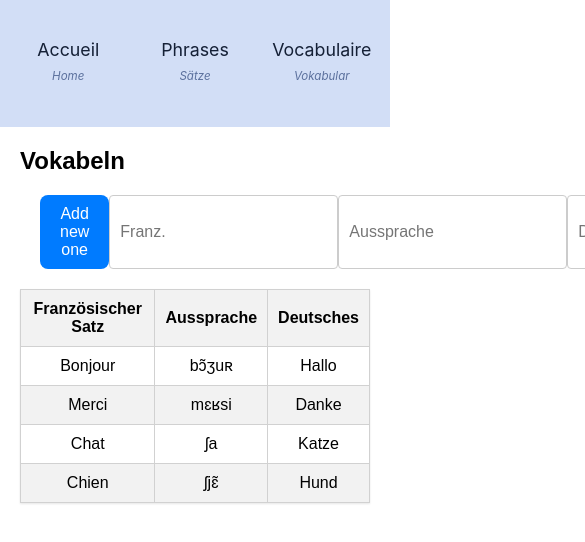
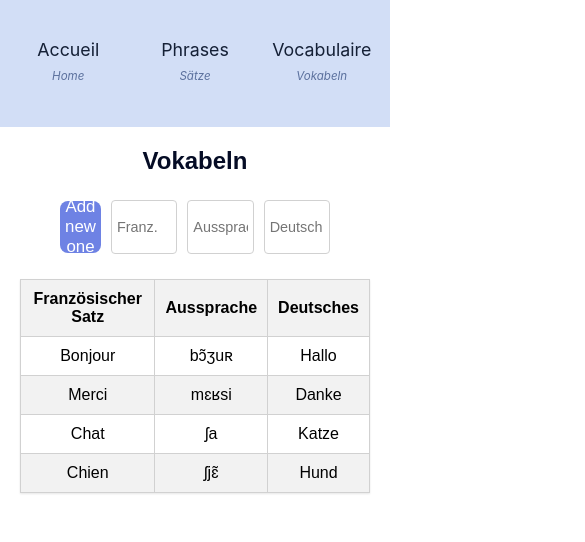
Before and after one commit to paulstllb/lefrnce, a React (Create React App) app: page /vocab in a window 390 px wide. Shown: the top 542 px of the page, 585 px wide, since content can reach past the window. Built offline with nearby package versions, Linux system fonts and the light colour scheme.

Commit message:
Anthéa: responsive editor vokabeln

```diff
--- a/src/App.css
+++ b/src/App.css
@@ -3,6 +3,7 @@
   padding: 0;
 }
 
+/*HEADER*/
 .App-header {
   background-color: #d2def6;
   height: 15vh;
@@ -14,12 +15,11 @@
   justify-content: space-evenly;
   font-size: calc(10px + 2vmin);
   color: white;
-}
-
-.App-header li{
+}.App-header li{
   list-style-type: none;
-}
-.App-header a{
+  text-align: center;
+  width:30%;
+}.App-header a{
   color:rgb(21, 32, 54);
   text-decoration: none;
   margin:auto;
@@ -39,9 +39,6 @@
   transition:transform 0.2s ease-in-out;
 }.App-header li>a:hover::after{
   transform: scale(1);
-}.App-header li{
-  text-align: center;
-  width:30%;
 }.App-header .translated{
   font-style: italic;
   font-size: 65%;
--- a/src/App.js
+++ b/src/App.js
@@ -21,7 +21,7 @@ function App() {
 
               <li>
                 <Link to="/vocab">Vocabulaire</Link>
-                <p className='translated'>Vokabular</p>
+                <p className='translated'>Vokabeln</p>
               </li>
 
             </ul>
--- a/src/components/Home/Home.js
+++ b/src/components/Home/Home.js
@@ -1,3 +1,4 @@
+
 function Home(){
     return(<p>Home</p>)
 }
--- a/src/components/vocab/vocab.js
+++ b/src/components/vocab/vocab.js
@@ -58,17 +58,17 @@ function Comp({ onAddVokabel }) {
       <div className={`custom-button`} onClick={handleAddClick}>
         Add new one
       </div>
-      <input
+      <input className={styles['vokabeln-input']}
         placeholder="Franz."
         value={franzoesisch}
         onChange={(e) => setFranzoesisch(e.target.value)}
       />
-      <input
+      <input className={styles['vokabeln-input']}
         placeholder="Aussprache"
         value={aussprache}
         onChange={(e) => setAussprache(e.target.value)}
       />
-      <input
+      <input className={styles['vokabeln-input']}
         placeholder="Deutsch"
         value={deutsch}
         onChange={(e) => setDeutsch(e.target.value)}
--- a/src/components/vocab/vocab.module.css
+++ b/src/components/vocab/vocab.module.css
@@ -1,4 +1,9 @@
 /* Vokabeln.module.css */
+
+h2{
+  text-align: center;
+  color: rgb(5, 12, 37);
+}
 
 .vokabeln-container {
     font-family: Arial, sans-serif;
@@ -45,11 +50,14 @@
     padding: 5px;
     border: 1px solid #d1d1d1;
     border-radius: 4px;
-    width: 300px;
+    height:5vh;
+    width:33%;
+    margin:5px;
+    font-size: 90%;
   }
 
   .vokabeln-button {
-    background-color: #007bff;
+    background-color: #ff2200;
     color: #fff;
     border: none;
     padding: 8px 12px;
@@ -59,8 +67,12 @@
 
   .hstack{
     display: flex;
+    width:80%;
+    margin:auto;
     flex-direction: row;
     padding: 20px;
+    align-items: center;
+    overflow:hidden;
     justify-content: space-evenly;
   }
   .vstack{
--- a/src/index.css
+++ b/src/index.css
@@ -13,13 +13,19 @@ code {
 }
 
 .custom-button {
-  display: inline-block;
-  padding: 10px 20px;
+  display: inline-flex;
+  align-items: center;
+  font-size: 2vh;
+  padding:5px;
   border: none;
   border-radius: 8px;
-  background-color: #007bff;
+  background-color: #6e82e4;
   color: #fff;
+  width:15%;
+  height:5vh;
+  margin:5px;
   text-align: center;
+  justify-content: center;
   text-decoration: none;
   cursor: pointer;
   transition: background-color 0.3s, transform 0.2s;
@@ -31,7 +37,7 @@ code {
 }
 
 input {
-  padding: 10px;
+  padding: 5px;
   border: 1px solid #ccc;
   border-radius: 4px;
   font-size: 16px;
```
